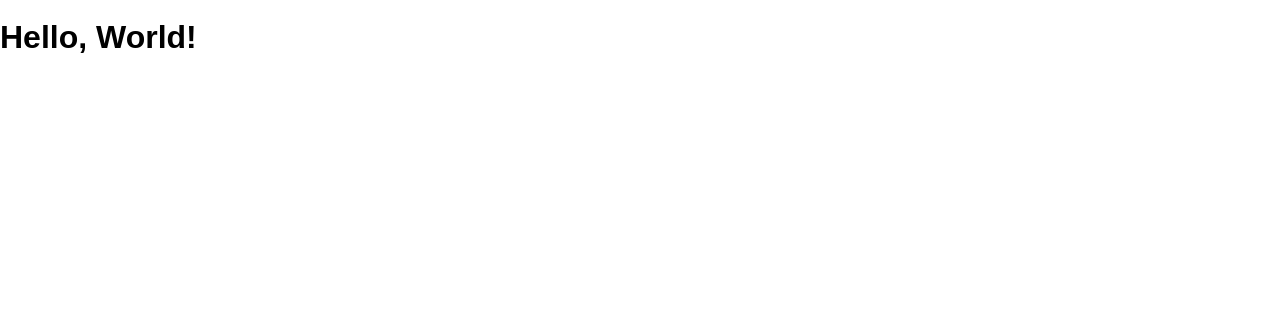
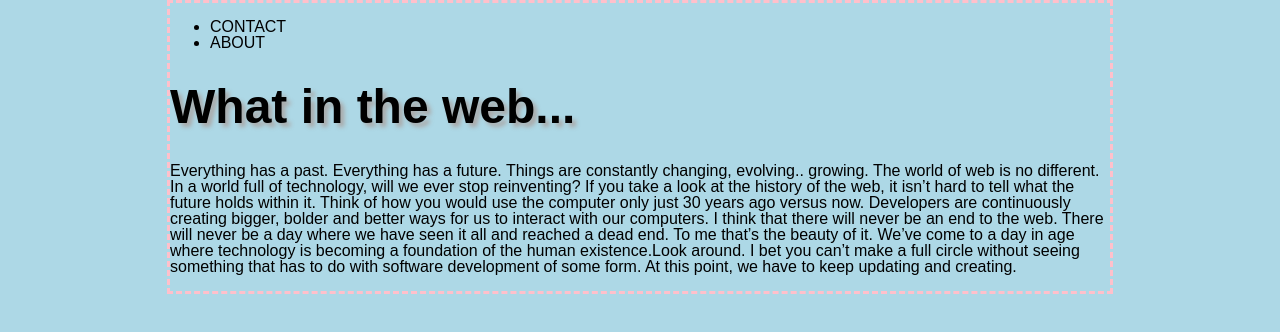
Before and after one commit to angelacoates/hello-world, a website: page public/index.html in a window 1280 px wide. Drawn offline with Linux system fonts and the light colour scheme.

Commit message:
My first webpage

```diff
--- a/public/index.html
+++ b/public/index.html
@@ -3,10 +3,64 @@
   <head lang="en">
     <meta charset="UTF-8">
     <meta name="viewport" content="width=device-width, user-scalable=no, minimum-scale=1.0, maximum-scale=1.0">
-    <title>Hello World</title>
-    <link rel="stylesheet" href="/screen.css">
+    <title>Goonies</title>
+    <link rel="stylesheet" href="/screen.css"
+    href="https://fonts.googleapis.com/css?family=Indie+Flower">
+      <style>
+
+
+      h1 {
+        font-size: 48px;
+        text-shadow: 4px 4px 4px #aaa;
+
+    }
+
+  </style>
+
   </head>
+
   <body>
-    <h1>Hello, World!</h1>
+
+  </a>
+      <nav>
+        <ul>
+          <li> CONTACT </li>
+
+          <li> ABOUT </li>
+        </ul>
+
+      </nav>
+
+    <style>
+    h1 {
+         color: black;
+     }
+    </style>
+    <h1> What in the web...</h1>
+
+     <style>
+ p {
+color:black;
+ }
+</style>
+<p>
+
+Everything has a past. Everything has a future.
+Things are constantly changing, evolving.. growing. The world of web is no
+different. In a world full of technology,
+will we ever stop reinventing? If you take a look at the history of the web,
+it isn’t hard to tell what the future holds within it. Think of how you would
+use the computer only just 30 years ago versus now. Developers are continuously
+creating bigger, bolder and better ways for us to interact with our computers.
+I think that there will never be an end to the web. There will never be a day
+where we have seen it all and reached a dead end. To me that’s the beauty of
+it.
+
+We’ve come to a day in age where technology is becoming a foundation of the
+human existence.Look around. I bet you can’t make a full circle without seeing
+something that has to do with software development of some form. At this point,
+we have to keep updating and creating. </li>
+
+</p>
   </body>
 </html>
--- a/public/screen.css
+++ b/public/screen.css
@@ -1,8 +1,25 @@
 html {
+
+
+
+
   text-size-adjust: 100%;
+}
+body {
+
+  background-color: lightblue
 }
 
 body {
-  margin: 0;
-  font: 16px / 1 sans-serif;
+
+
+  max-width: 940px;
+  margin: 0 auto;
+  font: 16px / 1 Fantasy;
+
+  border-style: dashed;
+    border-width: 3px;
+    border-left-width: 3px;
+    border-right-width: 3px;
+    border-color: pink;
 }
```
